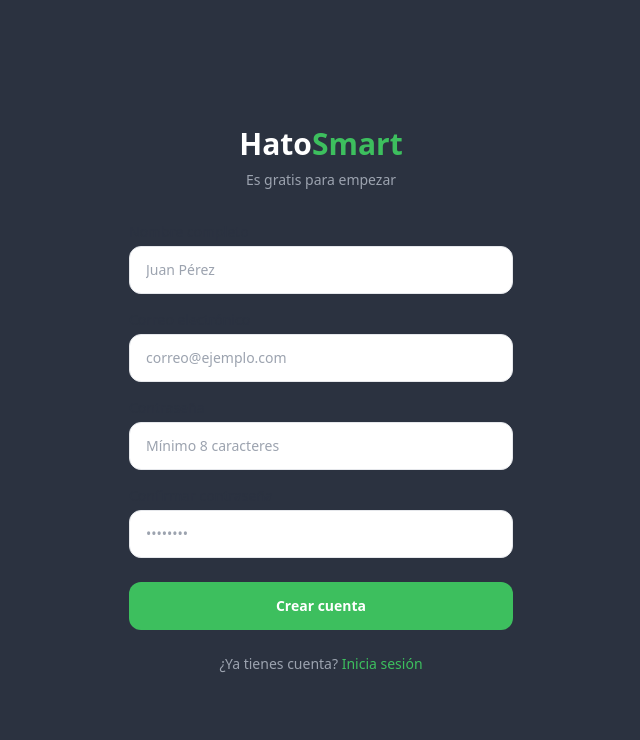
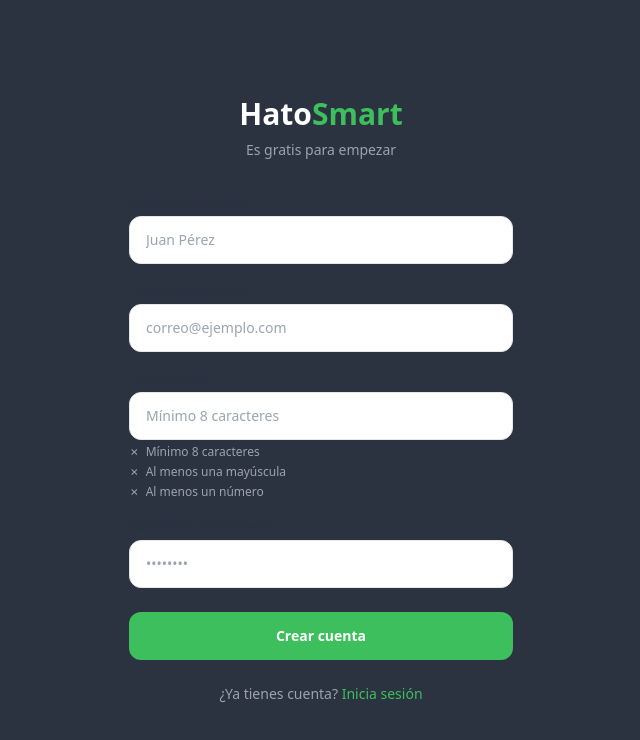
Before and after one commit to conexiondigitalweb/hatoSmart, a React (Vite) app: page /registro in a window 1280 px wide. Shown: the top 740 px of the page, without its empty margins (319-959 px from the left). Built offline with nearby package versions, Linux system fonts and the light colour scheme; no server answers.

Commit message:
fix(auth): add forwardRef to Input so RHF can read DOM values, add password requirements UI

```diff
--- a/src/components/ui/Input.jsx
+++ b/src/components/ui/Input.jsx
@@ -1,4 +1,9 @@
-export default function Input({ label, error, helperText, className = '', id, ...props }) {
+import { forwardRef } from 'react'
+
+const Input = forwardRef(function Input(
+  { label, error, helperText, className = '', id, ...props },
+  ref
+) {
   const inputId = id || label?.toLowerCase().replace(/\s+/g, '-')
   return (
     <div className="flex flex-col gap-1">
@@ -9,6 +14,7 @@
       )}
       <input
         id={inputId}
+        ref={ref}
         className={`min-h-[48px] px-4 py-3 rounded-xl border bg-white text-[#2b3240] text-sm placeholder:text-gray-400 focus:outline-none focus:ring-2 focus:ring-[#3dbf5e] transition-shadow ${
           error ? 'border-red-400' : 'border-gray-200'
         } ${className}`}
@@ -18,4 +24,6 @@
       {helperText && !error && <span className="text-xs text-gray-400">{helperText}</span>}
     </div>
   )
-}
+})
+
+export default Input
--- a/src/features/auth/SignupPage.jsx
+++ b/src/features/auth/SignupPage.jsx
@@ -10,12 +10,39 @@
 const schema = z.object({
   full_name: z.string().min(1, 'Ingresa tu nombre').min(2, 'Mínimo 2 caracteres'),
   email: z.string().min(1, 'Ingresa tu correo').email('Correo inválido'),
-  password: z.string().min(1, 'Ingresa una contraseña').min(8, 'Mínimo 8 caracteres'),
+  password: z
+    .string()
+    .min(1, 'Ingresa una contraseña')
+    .min(8, 'Mínimo 8 caracteres')
+    .regex(/[A-Z]/, 'Debe tener al menos una mayúscula')
+    .regex(/[0-9]/, 'Debe tener al menos un número'),
   confirm_password: z.string().min(1, 'Confirma tu contraseña'),
 }).refine((d) => d.password === d.confirm_password, {
   message: 'Las contraseñas no coinciden',
   path: ['confirm_password'],
 })
+
+const PWD_RULES = [
+  { label: 'Mínimo 8 caracteres',     test: (v) => v.length >= 8 },
+  { label: 'Al menos una mayúscula',  test: (v) => /[A-Z]/.test(v) },
+  { label: 'Al menos un número',      test: (v) => /[0-9]/.test(v) },
+]
+
+function PasswordRequirements({ value = '' }) {
+  return (
+    <ul className="flex flex-col gap-1 mt-1">
+      {PWD_RULES.map(({ label, test }) => {
+        const ok = test(value)
+        return (
+          <li key={label} className={`flex items-center gap-1.5 text-xs ${ok ? 'text-[#3dbf5e]' : 'text-gray-400'}`}>
+            <span>{ok ? '✓' : '✗'}</span>
+            {label}
+          </li>
+        )
+      })}
+    </ul>
+  )
+}
 
 export default function SignupPage() {
   const navigate = useNavigate()
@@ -25,12 +52,16 @@
   const {
     register,
     handleSubmit,
+    watch,
     formState: { errors, isSubmitting },
   } = useForm({
     resolver: zodResolver(schema),
     mode: 'onSubmit',
     reValidateMode: 'onSubmit',
   })
+
+  const watchedValues = watch()
+  console.log('[SignupPage] watch:', watchedValues)
 
   const onSubmit = async ({ full_name, email, password }) => {
     console.log('[SignupPage] onSubmit reached', { full_name, email })
@@ -50,7 +81,6 @@
       return
     }
 
-    // If Supabase requires email confirmation, session will be null
     if (!data.session) {
       setNeedsConfirmation(true)
       return
@@ -104,6 +134,8 @@
             className="bg-white"
             {...register('email')}
           />
+
+          <div>
             <Input
               label="Contraseña"
               type="password"
@@ -112,6 +144,9 @@
               className="bg-white"
               {...register('password')}
             />
+            <PasswordRequirements value={watchedValues.password ?? ''} />
+          </div>
+
           <Input
             label="Confirmar contraseña"
             type="password"
```
Lines whose indentation alone changed are shown as unchanged.
